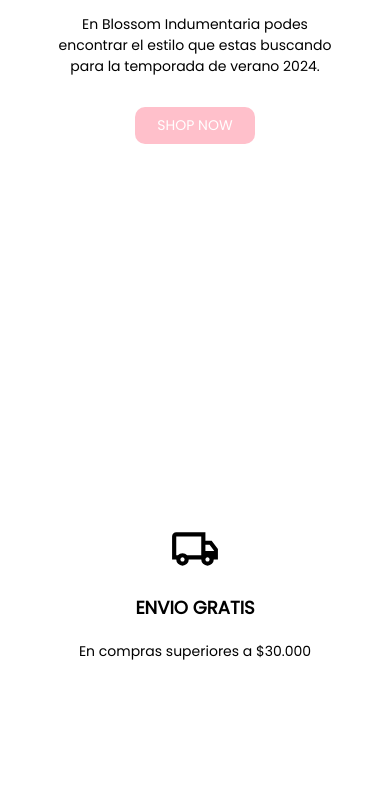
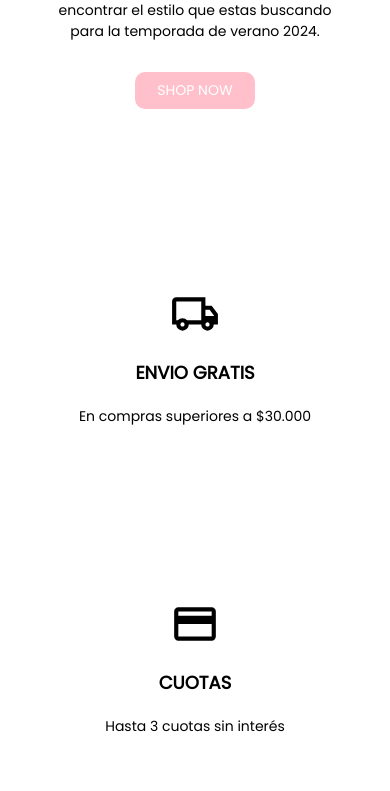
Before and after one commit to MalenaPereyra777/Trabajo-Integrador, a plain HTML site: page index.html in a window 390 px wide. Shown: the part 402-1193 px from the top of the page. Drawn offline with Linux system fonts and the light colour scheme.

Commit message:
Segunda modificación

```diff
--- a/assets/css/mediaqueries.css
+++ b/assets/css/mediaqueries.css
@@ -167,14 +167,6 @@ padding: 2rem;
     }
 
 
-#clothes,
-#fashion,
-#informacion,
-#products,
-  #contacto {
-    margin: 100px 0px;
-}
-
 
     .caja-login,
 .caja-singin {
```
